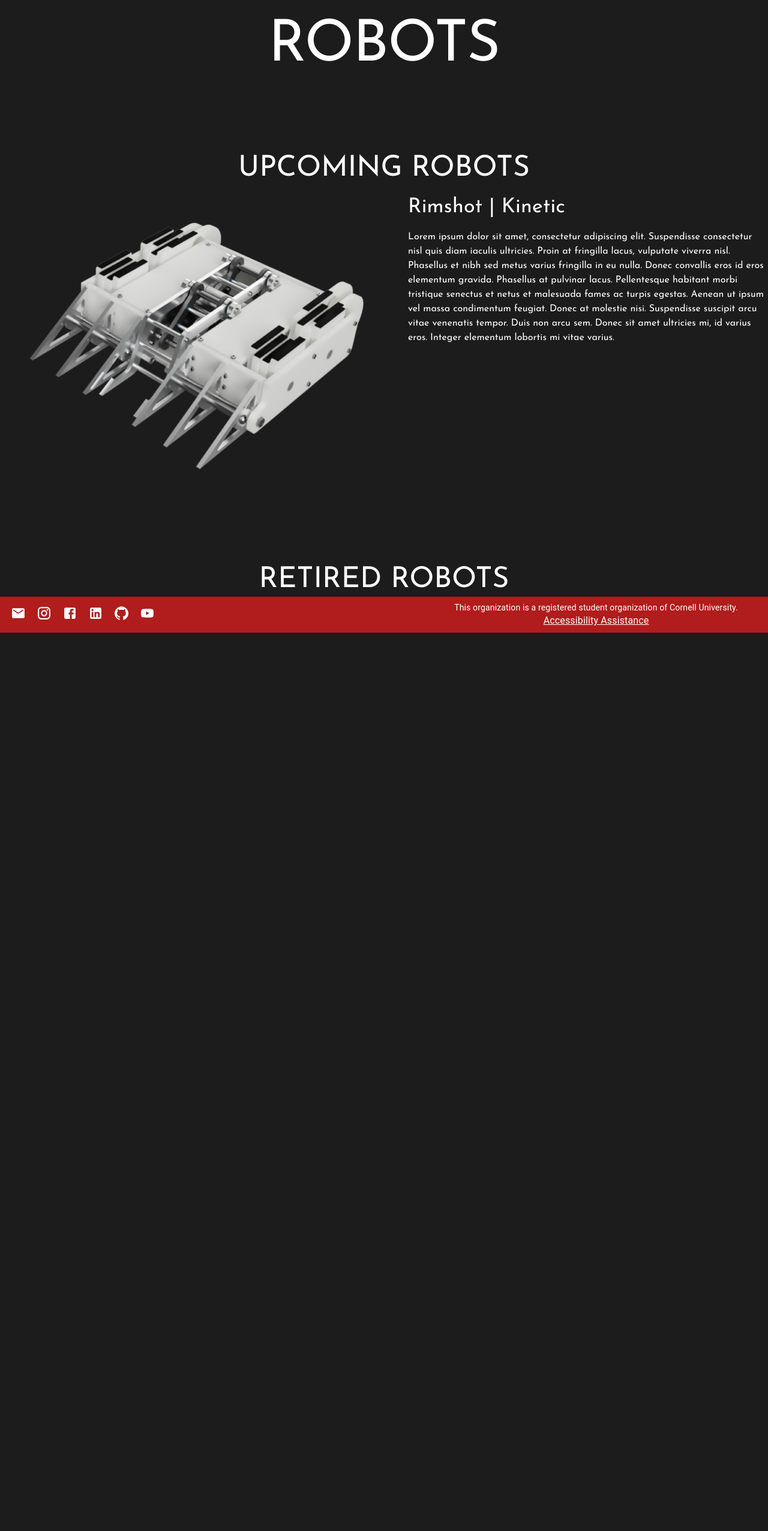
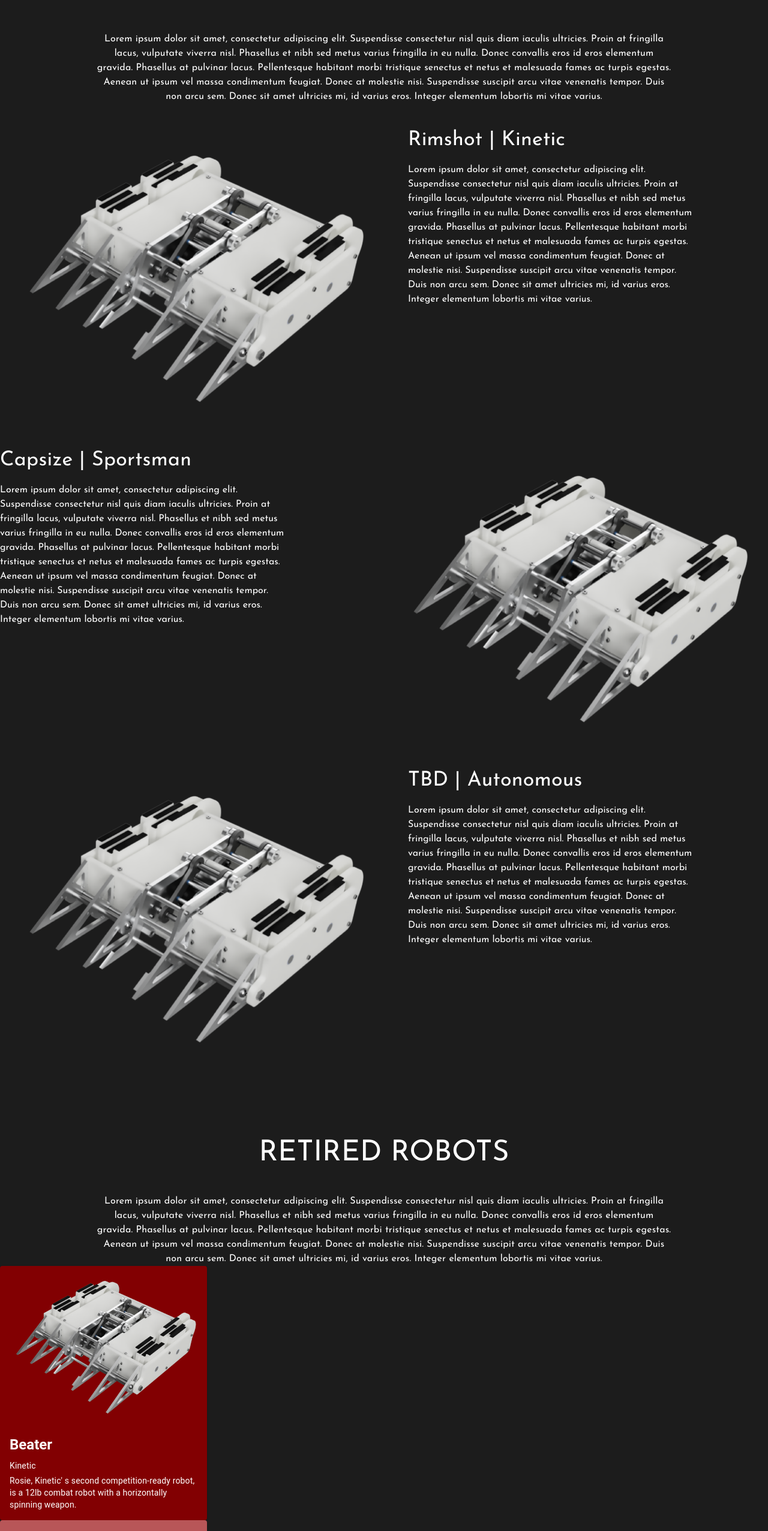
Before and after one commit to Cornell-University-Combat-Robotics/site-2025, a React (Vite) app in the folder react-site/: page /robots in a window 1280 px wide. Shown: the part 1103-3656 px from the top of the page at 60% size. Before the commit the page ends 2158 px from the top, so only its background shows below. Built offline with nearby package versions, Linux system fonts and the light colour scheme.

Commit message:
Created RobotCard component and added more to Robots page

```diff
--- /dev/null
+++ b/react-site/src/components/RobotCard.tsx
@@ -0,0 +1,39 @@
+import React from "react";
+import { Box, Card, CardContent, CardMedia, CardActionArea, Typography } from "@mui/material";
+import { Link } from "react-router-dom";
+
+export interface RobotCardProps {
+  name: string; // Name of the robot
+  subteam: string // Subteam the bot belongs to (Kinetic, Sportsman, etc)
+  desc: string; // Short desscription of the bot
+  image: string; // Link to the file location of the robot
+  link?: string; // Link to the individual robot page
+  color: number; // 0 for red, 1 for pink
+}
+
+export default function RobotCard(props: RobotCardProps) {
+  return (
+    <Card sx={{ maxWidth: 345, bgcolor: props.color === 0 ? "#820002" : "#B85658", color: 'white' }}>
+      <CardActionArea>
+        <CardMedia
+          component="img"
+          image={props.image}
+          alt="Robot image"
+        />
+        <CardContent>
+
+          <Typography gutterBottom align='left' variant="h5" component="div" fontWeight='bold'>
+            {props.name}
+          </Typography>
+          <Typography gutterBottom align='left' variant="body2">
+            {props.subteam}
+          </Typography>
+          <Typography align='left' variant="body2">
+            {props.desc}
+          </Typography>
+        </CardContent>
+      </CardActionArea>
+    </Card>
+
+  );
+}
--- a/react-site/src/pages/robots.jsx
+++ b/react-site/src/pages/robots.jsx
@@ -1,21 +1,67 @@
 import nardo_whole from '../assets/nardo-whole.png';
 import { Box, Stack, Typography } from '@mui/material';
+import RobotCard from '../components/RobotCard';
 
 export default function Robots() {
   return (
     <Box>
-      <img src={nardo_whole} style={{ width: '100%', height: 'auto' }} />
+      <img src={nardo_whole} style={{ width: '70%', height: 'auto' }} />
       <Typography variant="h1" sx={{ fontFamily: 'Josefin Sans', mt: 5 }}>
         ROBOTS
       </Typography>
       <Typography variant="h3" sx={{ fontFamily: 'Josefin Sans', mt: 15 }}>
         UPCOMING ROBOTS
       </Typography>
-      <Stack direction='row' spacing={5} sx={{ mt: 2 }}>
+
+      <Box display='flex' justifyContent='center' alignItems='center' sx={{ mt: 5 }}>
+        <Typography width='75%' sx={{ fontFamily: 'Josefin Sans' }}>
+          Lorem ipsum dolor sit amet, consectetur adipiscing elit. Suspendisse consectetur nisl quis diam iaculis ultricies.
+          Proin at fringilla lacus, vulputate viverra nisl. Phasellus et nibh sed metus varius fringilla in eu nulla.
+          Donec convallis eros id eros elementum gravida. Phasellus at pulvinar lacus.
+          Pellentesque habitant morbi tristique senectus et netus et malesuada fames ac turpis egestas.
+          Aenean ut ipsum vel massa condimentum feugiat. Donec at molestie nisi.
+          Suspendisse suscipit arcu vitae venenatis tempor. Duis non arcu sem. Donec sit amet ultricies mi, id varius eros.
+          Integer elementum lobortis mi vitae varius.
+        </Typography>
+      </Box>
+
+      <Stack direction='row' spacing={5} sx={{ mt: 5 }}>
         <img src={nardo_whole} style={{ width: '50%', height: 'auto' }} />
-        <Stack spacing={2}>
+        <Stack spacing={2} mt='10'>
           <Typography variant='h4' align='left' sx={{ fontFamily: 'Josefin Sans' }}>Rimshot | Kinetic</Typography>
-          <Typography variant='body' align='left' sx={{ fontFamily: 'Josefin Sans' }}>
+          <Typography variant='body' align='left' width='80%' sx={{ fontFamily: 'Josefin Sans' }}>
+            Lorem ipsum dolor sit amet, consectetur adipiscing elit. Suspendisse consectetur nisl quis diam iaculis ultricies.
+            Proin at fringilla lacus, vulputate viverra nisl. Phasellus et nibh sed metus varius fringilla in eu nulla.
+            Donec convallis eros id eros elementum gravida. Phasellus at pulvinar lacus.
+            Pellentesque habitant morbi tristique senectus et netus et malesuada fames ac turpis egestas.
+            Aenean ut ipsum vel massa condimentum feugiat. Donec at molestie nisi.
+            Suspendisse suscipit arcu vitae venenatis tempor. Duis non arcu sem. Donec sit amet ultricies mi, id varius eros.
+            Integer elementum lobortis mi vitae varius.
+          </Typography>
+        </Stack>
+      </Stack>
+
+      <Stack direction='row' spacing={5} sx={{ mt: 5 }}>
+        <Stack spacing={2} mt='10'>
+          <Typography variant='h4' align='left' sx={{ fontFamily: 'Josefin Sans' }}>Capsize | Sportsman</Typography>
+          <Typography variant='body' align='left' width='80%' sx={{ fontFamily: 'Josefin Sans' }}>
+            Lorem ipsum dolor sit amet, consectetur adipiscing elit. Suspendisse consectetur nisl quis diam iaculis ultricies.
+            Proin at fringilla lacus, vulputate viverra nisl. Phasellus et nibh sed metus varius fringilla in eu nulla.
+            Donec convallis eros id eros elementum gravida. Phasellus at pulvinar lacus.
+            Pellentesque habitant morbi tristique senectus et netus et malesuada fames ac turpis egestas.
+            Aenean ut ipsum vel massa condimentum feugiat. Donec at molestie nisi.
+            Suspendisse suscipit arcu vitae venenatis tempor. Duis non arcu sem. Donec sit amet ultricies mi, id varius eros.
+            Integer elementum lobortis mi vitae varius.
+          </Typography>
+        </Stack>
+        <img src={nardo_whole} style={{ width: '50%', height: 'auto' }} />
+      </Stack>
+
+      <Stack direction='row' spacing={5} sx={{ mt: 5 }}>
+        <img src={nardo_whole} style={{ width: '50%', height: 'auto' }} />
+        <Stack spacing={2} mt='10'>
+          <Typography variant='h4' align='left' sx={{ fontFamily: 'Josefin Sans' }}>TBD | Autonomous</Typography>
+          <Typography variant='body' align='left' width='80%' sx={{ fontFamily: 'Josefin Sans' }}>
             Lorem ipsum dolor sit amet, consectetur adipiscing elit. Suspendisse consectetur nisl quis diam iaculis ultricies.
             Proin at fringilla lacus, vulputate viverra nisl. Phasellus et nibh sed metus varius fringilla in eu nulla.
             Donec convallis eros id eros elementum gravida. Phasellus at pulvinar lacus.
@@ -30,6 +76,50 @@ export default function Robots() {
       <Typography variant="h3" sx={{ fontFamily: 'Josefin Sans', mt: 15 }}>
         RETIRED ROBOTS
       </Typography>
+
+      <Box display='flex' justifyContent='center' alignItems='center' sx={{ mt: 5 }}>
+        <Typography width='75%' sx={{ fontFamily: 'Josefin Sans' }}>
+          Lorem ipsum dolor sit amet, consectetur adipiscing elit. Suspendisse consectetur nisl quis diam iaculis ultricies.
+          Proin at fringilla lacus, vulputate viverra nisl. Phasellus et nibh sed metus varius fringilla in eu nulla.
+          Donec convallis eros id eros elementum gravida. Phasellus at pulvinar lacus.
+          Pellentesque habitant morbi tristique senectus et netus et malesuada fames ac turpis egestas.
+          Aenean ut ipsum vel massa condimentum feugiat. Donec at molestie nisi.
+          Suspendisse suscipit arcu vitae venenatis tempor. Duis non arcu sem. Donec sit amet ultricies mi, id varius eros.
+          Integer elementum lobortis mi vitae varius.
+        </Typography>
+      </Box>
+
+      <RobotCard
+        name='Beater'
+        image={nardo_whole}
+        subteam='Kinetic'
+        desc="Rosie, Kinetic' s second competition-ready robot, is a 12lb combat robot with a horizontally spinning weapon."
+        color={0}
+      />
+      <RobotCard
+        name='Nardo'
+        image={nardo_whole}
+        subteam='Sportsman'
+        desc="Rosie, Kinetic' s second competition-ready robot, is a 12lb combat robot with a horizontally spinning weapon."
+        color={1}
+      />
+
+      <Typography variant="h3" sx={{ fontFamily: 'Josefin Sans', mt: 15 }}>
+        3 LB ROBOTS
+      </Typography>
+
+      <Box display='flex' justifyContent='center' alignItems='center' sx={{ mt: 5 }}>
+        <Typography width='75%' sx={{ fontFamily: 'Josefin Sans' }}>
+          Lorem ipsum dolor sit amet, consectetur adipiscing elit. Suspendisse consectetur nisl quis diam iaculis ultricies.
+          Proin at fringilla lacus, vulputate viverra nisl. Phasellus et nibh sed metus varius fringilla in eu nulla.
+          Donec convallis eros id eros elementum gravida. Phasellus at pulvinar lacus.
+          Pellentesque habitant morbi tristique senectus et netus et malesuada fames ac turpis egestas.
+          Aenean ut ipsum vel massa condimentum feugiat. Donec at molestie nisi.
+          Suspendisse suscipit arcu vitae venenatis tempor. Duis non arcu sem. Donec sit amet ultricies mi, id varius eros.
+          Integer elementum lobortis mi vitae varius.
+        </Typography>
+      </Box>
+
     </Box>
   );
 }
```
